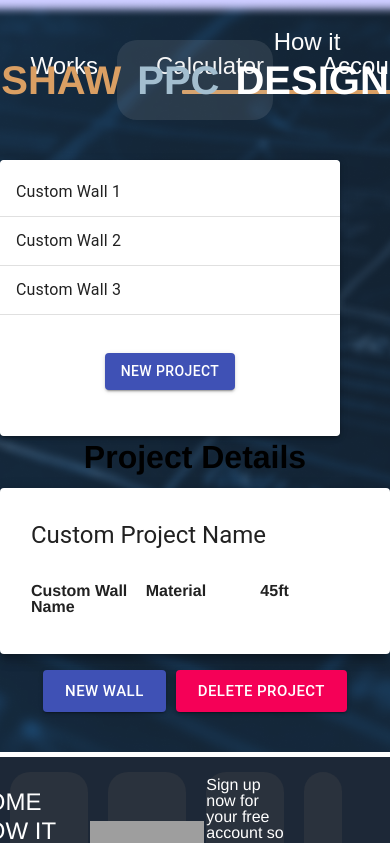
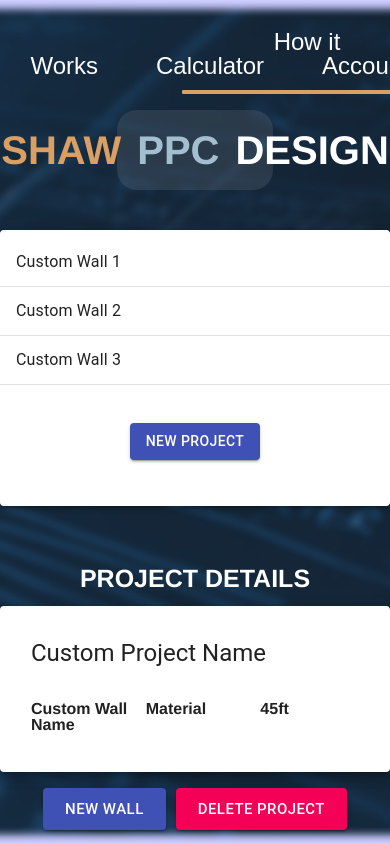
Before and after one commit to mbussert/shaw-ppc, a React (Create React App) app in the folder client/: page /Account in a window 390 px wide. Shown: the top 843 px of the page. Built offline with nearby package versions, Linux system fonts and the light colour scheme; no server answers; grey boxes are pictures that could not be loaded.

Commit message:
Modifications to styling for mobile view

```diff
--- a/client/src/components/ProjectDetails/index.js
+++ b/client/src/components/ProjectDetails/index.js
@@ -1,5 +1,12 @@
 import React from "react";
-import { Grid, Card, CardContent, CardHeader, Button } from "@material-ui/core";
+import {
+  Grid,
+  Card,
+  CardContent,
+  CardHeader,
+  Button,
+  Typography,
+} from "@material-ui/core";
 import { makeStyles } from "@material-ui/core/styles";
 
 const useStyles = makeStyles((theme) => ({
@@ -7,6 +14,11 @@ const useStyles = makeStyles((theme) => ({
     width: "100%",
     maxWidth: 900,
     height: "100%",
+  },
+  h1: {
+    color: "#fff",
+    textTransform: "uppercase",
+    fontSize: 25,
   },
 }));
 
@@ -23,7 +35,7 @@ function ProjectDetails() {
         justify="center"
       >
         <Grid container item style={{ paddingBottom: 15 }} justify="center">
-          <h1>Project Details</h1>
+          <h1 className={classes.h1}>Project Details</h1>
         </Grid>
         <Grid item>
           <Card style={{ padding: 15 }} margin="dense" raised={true}>
--- a/client/src/components/ProjectList/index.js
+++ b/client/src/components/ProjectList/index.js
@@ -13,7 +13,7 @@ import { makeStyles } from "@material-ui/core/styles";
 const useStyles = makeStyles((theme) => ({
   root: {
     width: "100%",
-    maxWidth: 340,
+    maxWidth: "100vw",
     backgroundColor: theme.palette.background.paper,
     borderRadius: 5,
     height: "100%",
--- a/client/src/pages/Account/Account.js
+++ b/client/src/pages/Account/Account.js
@@ -4,7 +4,7 @@ import API from "../../utils/API";
 
 import ProjectList from "../../components/ProjectList";
 import ProjectDetails from "../../components/ProjectDetails";
-import { Grid, Container } from "@material-ui/core";
+import { Grid, Container, Divider } from "@material-ui/core";
 
 function Account() {
   const [orders, setOrders] = useState([]);
@@ -31,19 +31,22 @@ function Account() {
   }
 
   return (
+    <div>
+      <div style={{ paddingBottom: 70 }}></div>
+      <Header />
       <Container disableGutters maxWidth={false} style={{ marginBottom: 40 }}>
-      <Header />
-      <Grid container direction="row">
-        <Grid item xs={12} md={4} lg={4} xl={4}>
+        <Grid container direction="row" spacing={5}>
+          <Grid item xs={12} md={3} lg={3} xl={3} style={{ marginBottom: 15 }}>
             <ProjectList />
           </Grid>
-        <Grid item xs={12} md={8} lg={8} xl={8}>
+          <Grid item xs={12} md={9} lg={9} xl={9}>
             <Container disableGutters>
               <ProjectDetails />
             </Container>
           </Grid>
         </Grid>
       </Container>
+    </div>
   );
 }
 
```
Lines whose indentation alone changed are shown as unchanged.
